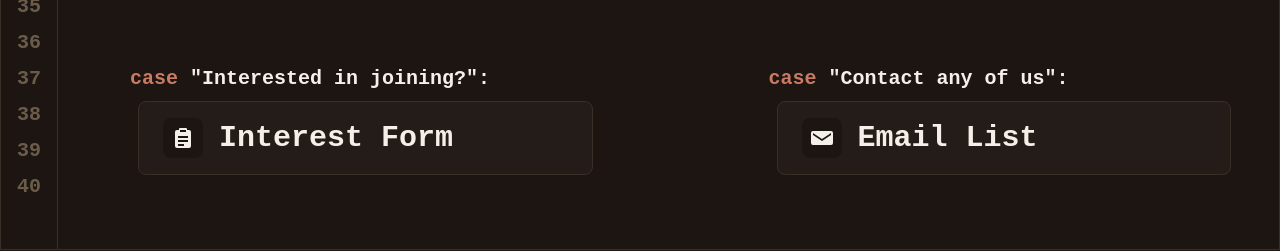
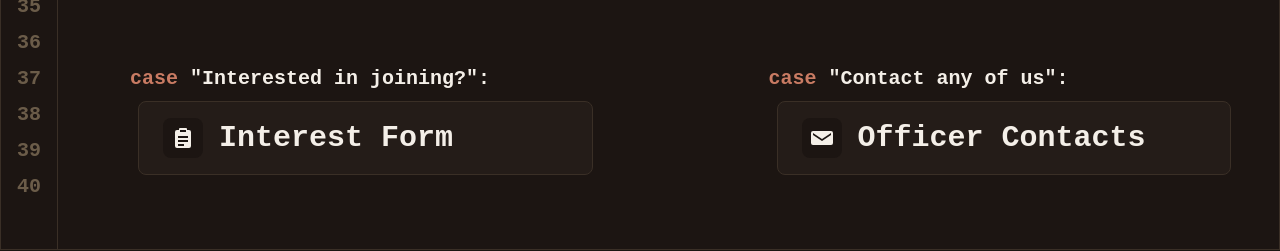
Before and after one commit to Cheemsisherenow/GSMST_CS_Club_Website, a React (Vite) app: page / in a window 1280 px wide. Shown: the part 2160-2411 px from the top of the page. Built offline with nearby package versions, Linux system fonts and the light colour scheme.

Commit message:
changed email list

```diff
--- a/src/pages/Home.jsx
+++ b/src/pages/Home.jsx
@@ -323,7 +323,7 @@ const GetInvolved = () => {
                     <path d="M3 5a2 2 0 0 0-2 2v10a2 2 0 0 0 2 2h18a2 2 0 0 0 2-2V7a2 2 0 0 0-2-2H3zm0 2 9 6 9-6v2l-9 6-9-6V7z" />
                   </svg>
                 </span>
-                <span className="text-3xl font-bold">Email List</span>
+                <span className="text-3xl font-bold">Officer Contacts</span>
               </NavLink>
             </div>
           </div>
```
